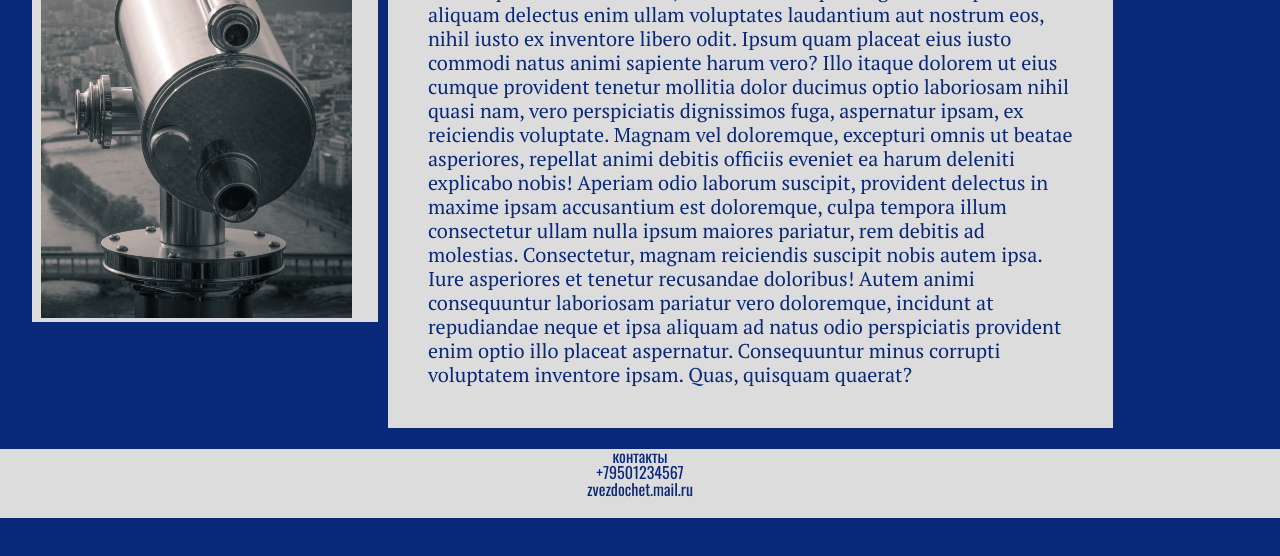
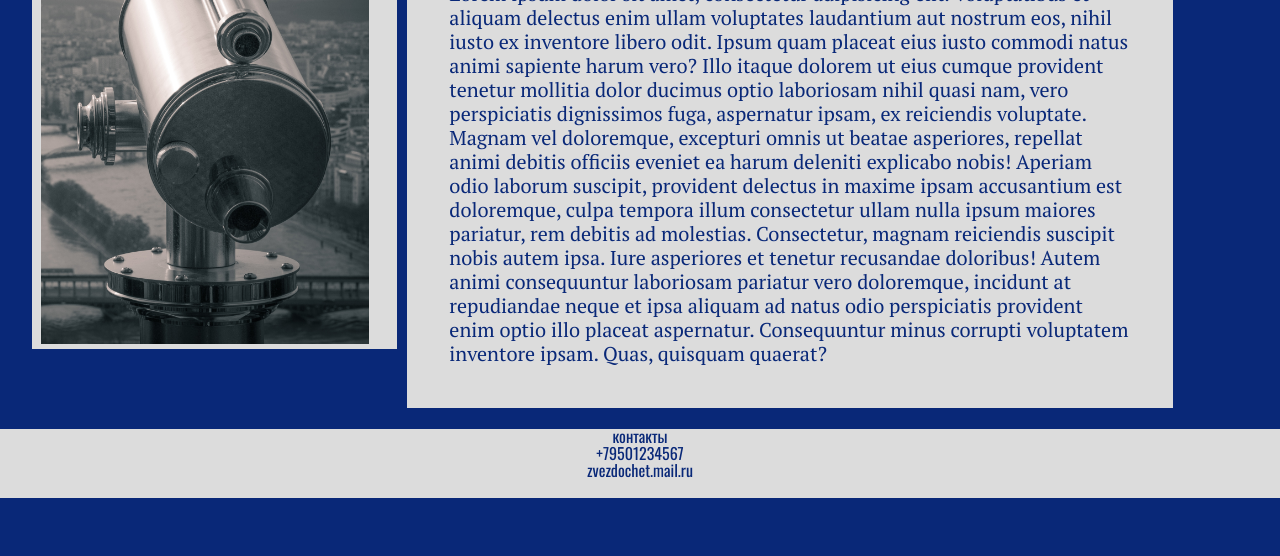
Before and after one commit to Vlada-WoodyChick/telescope-synergy, a website: page index_html_2/index.html in a window 1280 px wide. Shown: the part 244-800 px from the top of the page. Drawn offline with nearby package versions, Linux system fonts and the light colour scheme; files whose address does not match are found by name.

Commit message:
width foto css 2

```diff
--- a/css/css_2/style.css
+++ b/css/css_2/style.css
@@ -12,7 +12,7 @@
 
 }
 .main__contanier {
-    width: 95%;
+    width: 100%;
 
     padding: 15px 2.5%;
 }
@@ -37,7 +37,11 @@
 
 
 }
-.content__img_el-1{
+.content__img_img-8{
+    width:100%
+
+}
+.content__img_el-8{
     width: 95%;
     height: auto;
     padding-left: 2.5%;
@@ -58,9 +62,8 @@
 .content__title {
     width: 100%;
     font-size: 40px;
+}
 
-
-}
 .content__text {
     width: 100%;
 
--- a/index_html_2/index.html
+++ b/index_html_2/index.html
@@ -70,7 +70,7 @@
         <div class="main__contanier">
             <div class="content__box">
                 <div class="content__img">
-<img class="content__img_el-1" src="../img/test/telescope_8.jpg"  alt="">
+<img class="content__img_el-8" src="../img/test/telescope_8.jpg" class="content__img_img-8"  alt="">
                 </div>
                 <div class="conten__text-block">
                     <div class="content__title">
```
